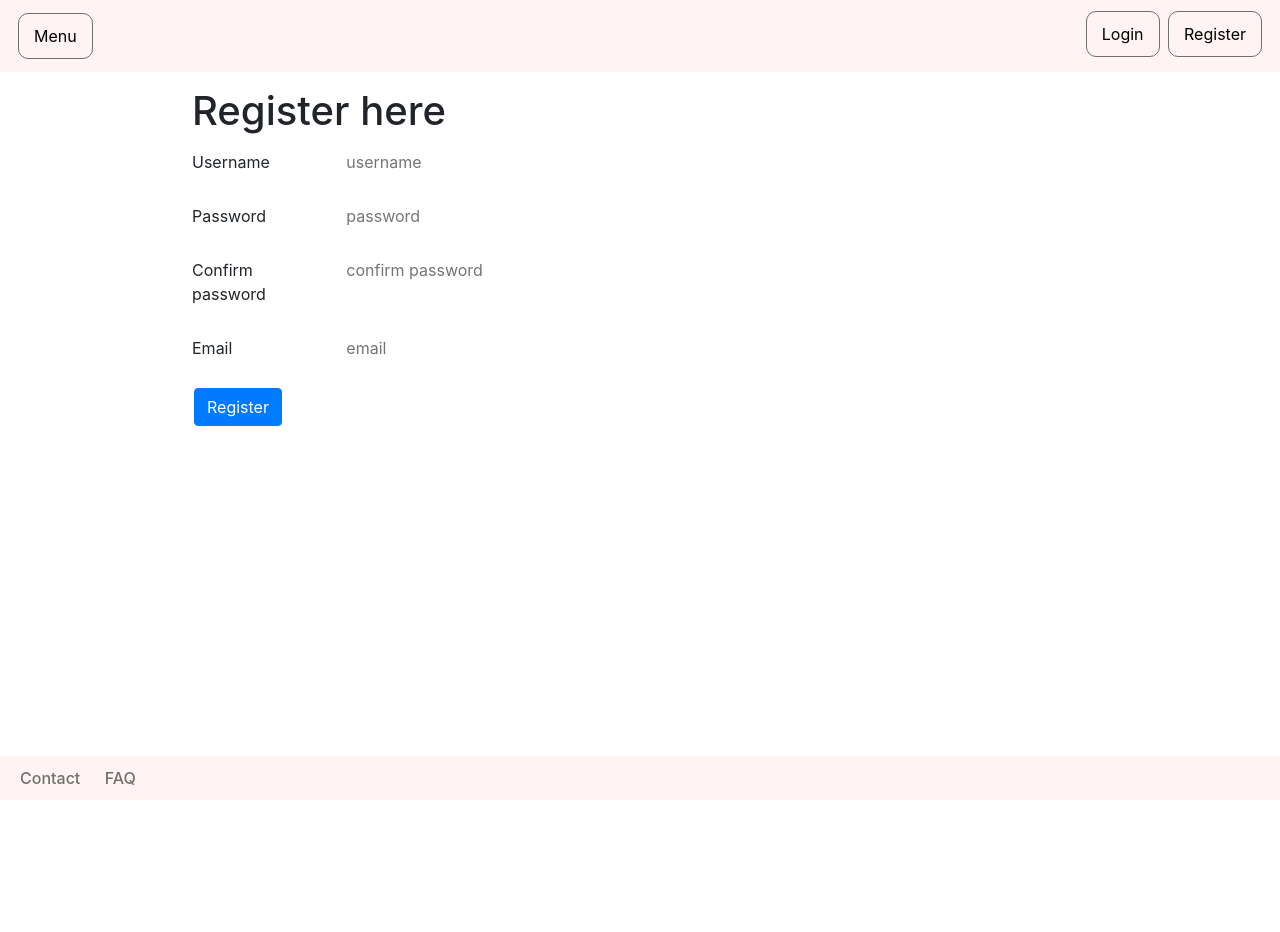
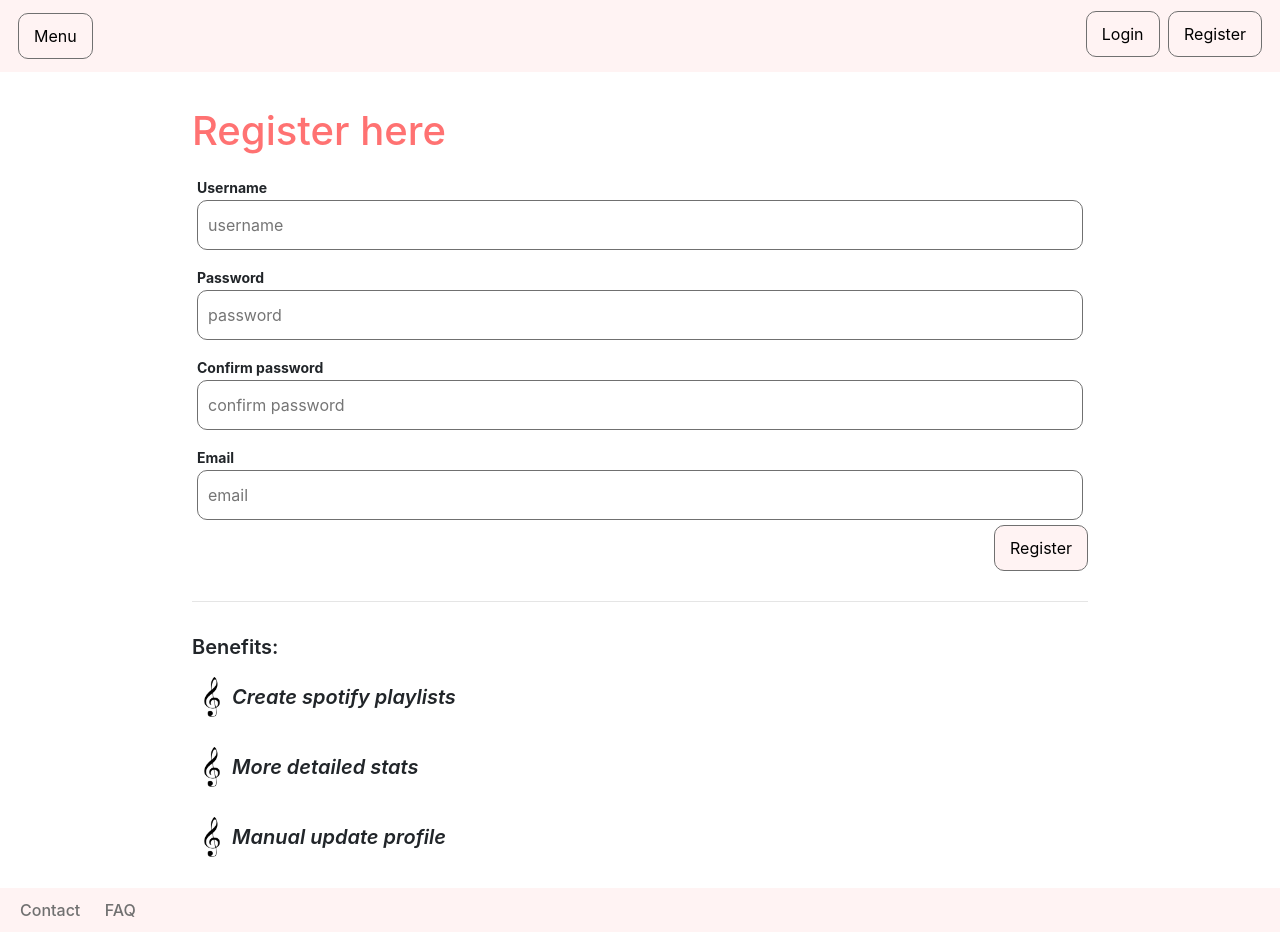
Before and after one commit to Nickvs99/MusicMatch, a Django app: page /register/ in a window 1280 px wide. Before the commit the page ends 785 px from the top, so only its background shows below. Run offline with Django 3.2, Linux system fonts and the light colour scheme; parts of the project's set-up code (start-up, migrations or seed data) failed here and were passed over; some libraries are stand-ins or nearby versions.

Commit message:
Updated register view with additional error messages.

```diff
--- /dev/null
+++ b/MusicMatch/main/static/main/css/register.css
@@ -0,0 +1,22 @@
+.f-row {
+  margin: 15px 5px 5px 5px;
+}
+
+.register-label {
+  margin: 0 0 2px 0;
+  font-size: 14px;
+  font-weight: bold;
+}
+
+.register-input {
+  width: 100%;
+}
+
+.invalid-input {
+  border-color: red;
+}
+
+.error-text {
+  color: red;
+}
+/*# sourceMappingURL=register.css.map */
--- /dev/null
+++ b/MusicMatch/main/static/main/css/register.scss
@@ -0,0 +1,24 @@
+$error-color:red;
+
+.f-row{
+    margin: 15px 5px 5px 5px;
+}
+
+.register-label {
+    margin:0 0 2px 0;
+    font-size: 14px;
+    font-weight:bold;
+
+}
+
+.register-input {
+    width:100%;
+}
+
+.invalid-input {
+    border-color: $error-color;
+}
+
+.error-text {
+    color: $error-color;
+}
--- a/MusicMatch/main/static/main/css/styles.css
+++ b/MusicMatch/main/static/main/css/styles.css
@@ -100,12 +100,23 @@ footer {
   right: 16px;
 }
 
+.user-field {
+  margin: 5px 0px;
+}
+
+.input-user-field {
+  margin: 0 2px;
+}
+
 .input-text {
   border: 1px solid;
   border-color: #707070;
   border-radius: 10px;
   padding: 2px 0px 2px 10px;
-  margin: 5px 2px;
+  height: 50px;
+}
+
+.flex-1 {
   -webkit-box-flex: 1;
       -ms-flex: 1;
           flex: 1;
@@ -115,18 +126,21 @@ footer {
   background-color: #CBFFC0;
   font-size: 18px;
   font-weight: bold;
+  margin: 0;
 }
 
 .do-nothing {
   background-color: #DCDCDC;
   font-size: 18px;
   font-weight: bold;
+  margin: 0;
 }
 
 .remove-user {
   background-color: #FF7272;
   font-size: 18px;
-  font-weight: bolder;
+  font-weight: bold;
+  margin: 0;
 }
 
 .flexbox {
@@ -138,6 +152,11 @@ footer {
 .title {
   color: #FF7272;
   margin: 20px 0px;
+}
+
+.text {
+  font-size: 20px;
+  font-weight: 600;
 }
 
 .bullet-text {
--- a/MusicMatch/main/static/main/css/styles.scss
+++ b/MusicMatch/main/static/main/css/styles.scss
@@ -100,12 +100,23 @@ footer {
     right: 16px;
 }
 
+.user-field{
+    margin: 5px 0px;
+}
+
+.input-user-field {
+    margin:0 2px;
+}
+
 .input-text {
     border: 1px solid;
     border-color: $border-color;
     border-radius: 10px;
     padding: 2px 0px 2px 10px;
-    margin: 5px 2px;
+    height:50px;
+}
+
+.flex-1{
     flex:1;
 }
 
@@ -113,18 +124,21 @@ footer {
     background-color: #CBFFC0;
     font-size:18px;
     font-weight: bold;
+    margin:0;
 }
 
 .do-nothing{
     background-color: #DCDCDC;
     font-size:18px;
     font-weight: bold;
+    margin:0;
 }
 
 .remove-user {
     background-color: $theme-color-bright;
     font-size:18px;
-    font-weight: bolder;
+    font-weight: bold;
+    margin:0;
 }
 
 .flexbox {
@@ -134,6 +148,11 @@ footer {
 .title {
     color: $theme-color-bright;
     margin:20px 0px;
+}
+
+.text {
+    font-size:20px;
+    font-weight: 600;
 }
 
 .bullet-text {
--- a/MusicMatch/main/static/main/js/register.js
+++ b/MusicMatch/main/static/main/js/register.js
@@ -34,13 +34,16 @@ document.addEventListener('DOMContentLoaded', () => {
  */
 async function validateForm(){
 
-    clearMessages();
 
     // Three seperated if statements are used, since this will display all of the
     // errors. Instead of just one.
 
     let validForm = true;
     let ids = ["inputUsername", "inputNewPassword", "inputConfirmPassword", "inputEmail"];
+    for(let id of ids){
+        let el = document.getElementById(id).parentNode;
+        removeErrorMessages(el);
+    }
     if(!allFieldsCheck(ids)){
         validForm = false;
     }
@@ -51,7 +54,6 @@ async function validateForm(){
         validForm = false;
     }
 
-    console.log(validForm)
     return validForm
 }
 
@@ -65,13 +67,19 @@ async function validateUsername(){
     let usernameInputElement = document.getElementById("inputUsername");
     let username = usernameInputElement.value;
 
+    // Remove possible previous error message
+    let userField = usernameInputElement.parentNode;
+    removeErrorMessages(userField);
+
     let args = {"username": username};
     let response = await fetch("/ajax/validate_username", getFetchContext(args));
 
     let data = await response.json();
 
     if(!data["valid_username"]){
-        createMessage("danger", "This username is already taken");
+        let userField = usernameInputElement.parentNode;
+
+        addErrorMessage(userField, "This username is already taken");
     }
     return data["valid_username"]
 }
--- a/MusicMatch/main/templates/main/index.html
+++ b/MusicMatch/main/templates/main/index.html
@@ -17,7 +17,7 @@
     <form id="formUsernames">
 
         <div class="flexbox user-field">
-            <input name="username" class="input-text" type="text" placeholder="username" id="inputUsername"/>
+            <input name="username" class="input-text flex-1 input-user-field" type="text" placeholder="username" id="inputUsername"/>
             <button class="add-user">+</button>
         </div>
 
--- a/MusicMatch/main/templates/main/register.html
+++ b/MusicMatch/main/templates/main/register.html
@@ -6,6 +6,7 @@
 
     <script src="{% static 'main/js/auth_util.js' %}"></script>
     <script src="{% static 'main/js/register.js' %}"></script>
+    <link rel="stylesheet" href="{% static 'main/css/register.css' %}">
 
 {% endblock %}
 
@@ -15,39 +16,40 @@
 
 {% block body %}
 
-    <h1>Register here</h1>
+    <h1 class="title">Register here</h1>
 
     <form action="{% url 'register' %}" method="post" id="formRegister">
         {% csrf_token %}
 
-        <div class="form-group row">
-            <label for="inputEmail" class="col-4 col-sm-3 col-md-2 col-form-label">Username </label>
-            <div class="col">
-                <input name="username" class="form-control-plaintext" type="text" placeholder="username" id="inputUsername"/>
-            </div>
+        <div class="f-row">
+            <label for="inputUsername" class="register-label">Username </label>
+            <input name="username" class="input-text register-input" type="text" placeholder="username" id="inputUsername"/>
         </div>
 
-        <div class="form-group row">
-            <label for="inputPassword" class="col-4 col-sm-3 col-md-2 col-form-label">Password </label>
-            <div class="col">
-                <input name="password" class="form-control-plaintext" type="password" placeholder="password" id="inputNewPassword"/>
-            </div>
+        <div class="f-row">
+            <label for="inputPassword" class="register-label">Password </label>
+            <input name="password" class="input-text register-input" type="password" placeholder="password" id="inputNewPassword"/>
         </div>
 
-        <div class="form-group row">
-            <label for="inputPasswordConfirm" class="col-4 col-sm-3 col-md-2 col-form-label">Confirm password </label>
-            <div class="col">
-                <input name="passwordCheck" class="form-control-plaintext" type="password" placeholder="confirm password" id="inputConfirmPassword"/>
-            </div>
+        <div class="f-row">
+            <label for="inputPasswordConfirm" class="register-label">Confirm password </label>
+            <input name="passwordCheck" class="input-text register-input" type="password" placeholder="confirm password" id="inputConfirmPassword"/>
         </div>
 
-        <div class="form-group row">
-            <label for="inputEmail" class="col-4 col-sm-3 col-md-2 col-form-label">Email </label>
-            <div class="col">
-                <input name="email" class="form-control-plaintext" type="text" placeholder="email" id="inputEmail"/>
-            </div>
+        <div class="f-row">
+            <label for="inputEmail" class="register-label">Email </label>
+            <input name="email" class="input-text register-input" type="text" placeholder="email" id="inputEmail"/>
         </div>
 
-        <button type="submit" id="submitForm" class="btn btn-primary mb-2">Register</button>
+        <button type="submit" id="submitForm" class="submit">Register</button>
     </form>
+
+    <hr>
+
+    <div class="text">Benefits:</div>
+    <ul>
+        <li class="bullet-text">Create spotify playlists</li>
+        <li class="bullet-text">More detailed stats</li>
+        <li class="bullet-text">Manual update profile</li>
+    </ul>
 {% endblock %}
```
Also changed, not shown: MusicMatch/main/static/main/js/auth_util.js (+41 -6 lines), 2 other files.
